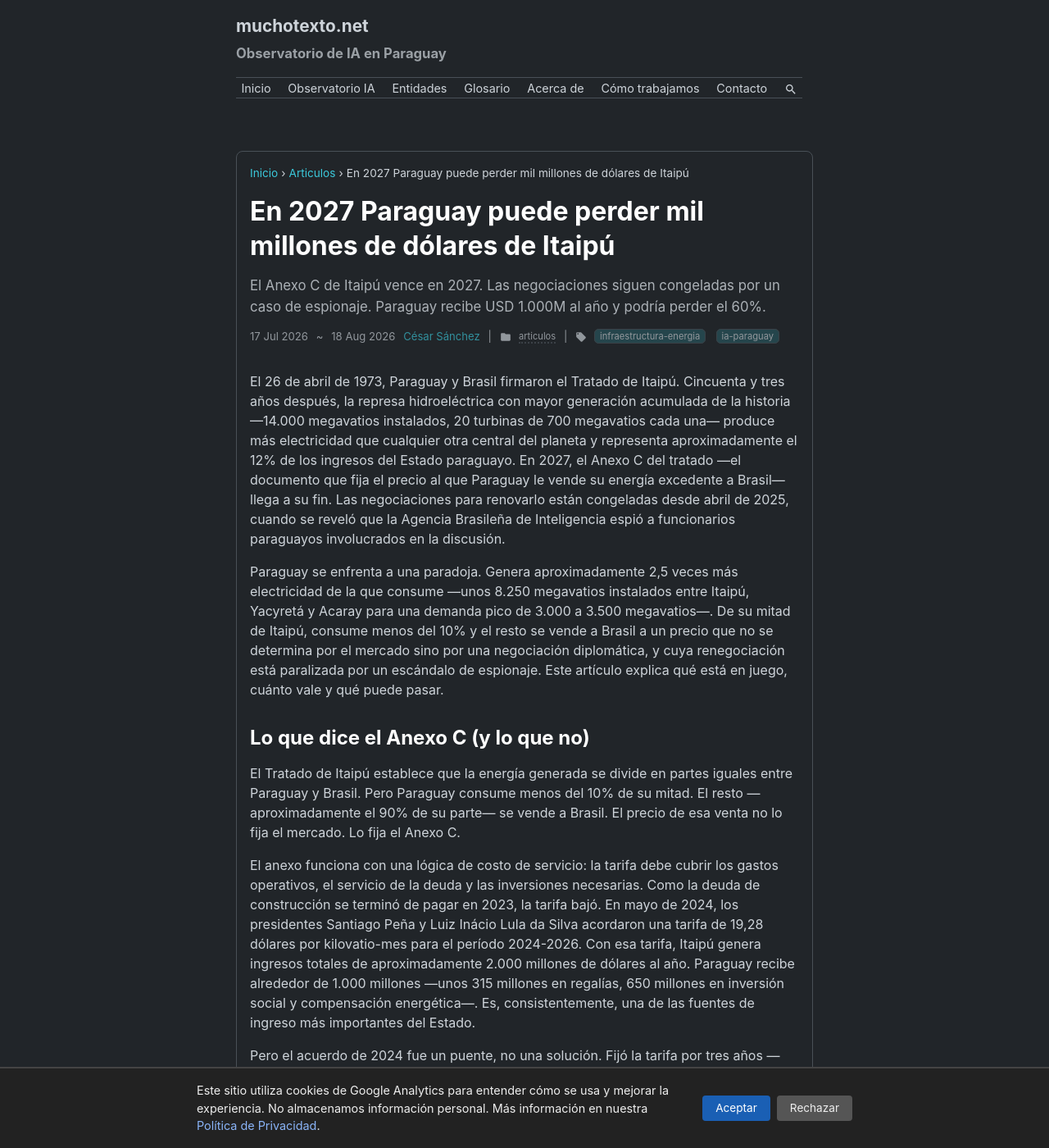
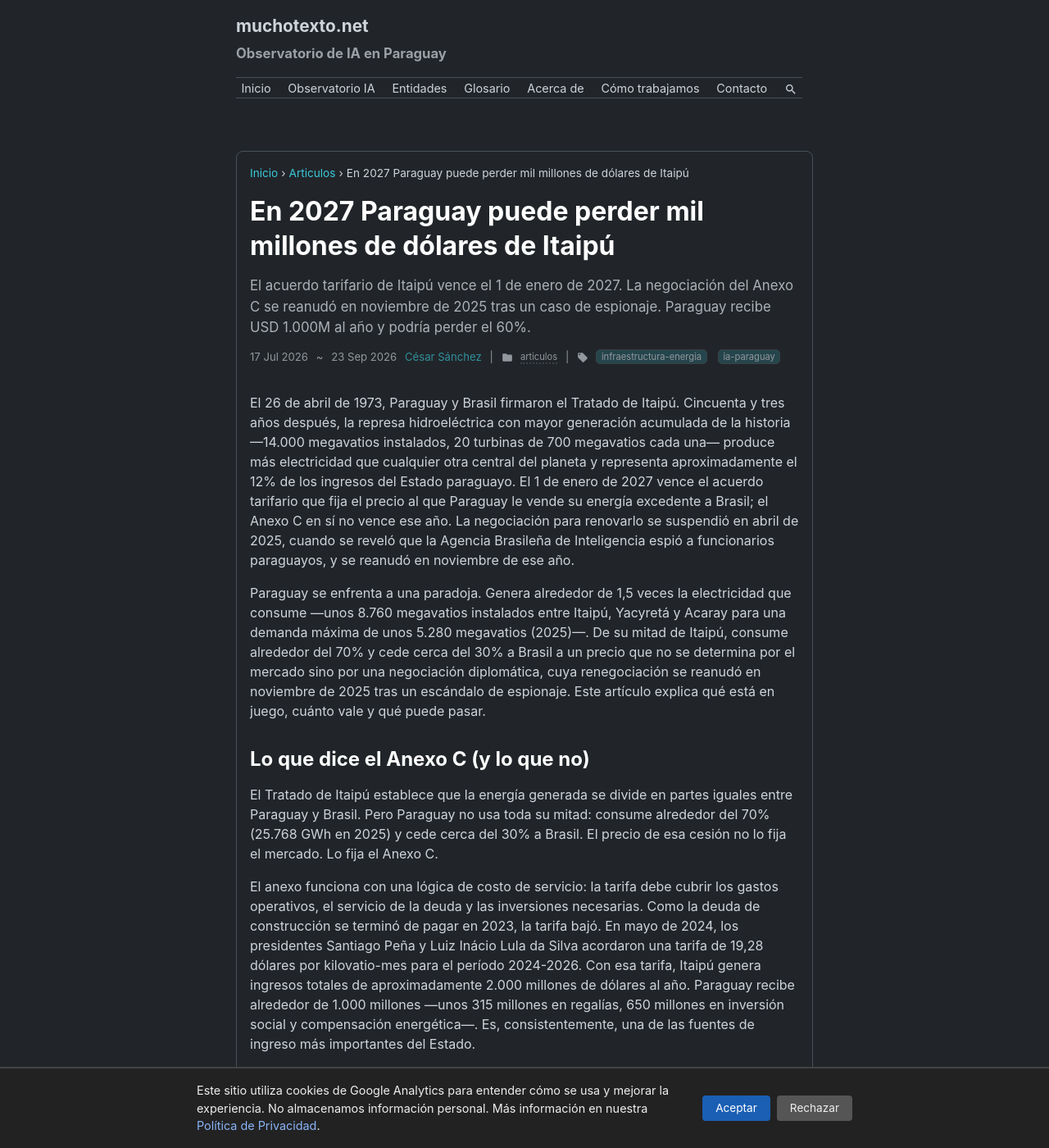
Before and after one commit to miravosqueinteresante/muchotexto.net, a Jekyll site: the page built from _posts/2026-07-17-itaipu-2027-energia-paraguay.md, in a window 1280 px wide and 1400 px high. Shown: the whole window at 82% size. Built offline with Jekyll 4.4.1, drawn with Linux system fonts in a browser that asks for light colours; some of the changed text lies outside the part shown.

Commit message:
Mantenimiento Regla 5: re-auditoría de los 5 artículos más antiguos
5 agentes de fact-check independientes re-auditaron #1-#5 (último chequeo
27-jul). Los artículos de may-jul estaban calibrados sobre datos 2024-2025 y
contradecían el canon vigente (AGENTS.md). Correcciones aplicadas:

- #4 Itaipú 2027 (8 FALSE): Anexo C vs acuerdo tarifario (1-ene-2027),
  'congeladas abr-2025' -> reanudadas nov-2025, '<10% de su mitad' -> ~70%,
  pérdidas 31% -> 20%, crecimiento 5-8% -> 12,5-21%, 8.250/3.000-3.500 MW ->
  8.760/5.280, 2,5x -> ~1,5x, hidrógeno.
- #5 Hidrógeno: Anexo C, subestación Yguazú 200 MW (no '100% de la mitad'),
  agua se deriva (no 'pasa por turbinas'), 1 GW -> 1.800M Nm3, tarifa
  técnica 44 vs costo medio 28, Fertiglobe 2024.
- #3 Criptominería: 500/700 MW -> 943,8/~850, HIVE 400 MW ASIC + GPU aparte,
  8x -> >2x, sequía 2019-2022/35,6%, cita TEDIC, Villarrica Penguin, 79 g.
- #2 Yguazú: 31% -> 20%, <16%/25 TWh -> 2/3 / 15-16 TWh, PIB 44.700M,
  HIVE 400 MW, MoU no vinculante.
- #1 Apertura: 3.000 -> 1.500M, 9.000 -> 11.000M, 4 -> 5 figuras,
  Muiden -> Cademot, URSEA/ADME, Thiel Forbes 400.

§16 actualizado (1-5 -> 23-sep). Backlog §15: propagar a #6, #7, #9, #16, #26.

```diff
--- a/_posts/2026-07-17-itaipu-2027-energia-paraguay.md
+++ b/_posts/2026-07-17-itaipu-2027-energia-paraguay.md
@@ -2,35 +2,35 @@
 layout: post
 title: "En 2027 Paraguay puede perder mil millones de dólares de Itaipú"
 date: 2026-07-17
-last_modified_at: 2026-08-18
+last_modified_at: 2026-09-23
 categories: articulos
 tags: infraestructura-energia ia-paraguay
-description: "El Anexo C de Itaipú vence en 2027. Las negociaciones siguen congeladas por un caso de espionaje. Paraguay recibe USD 1.000M al año y podría perder el 60%."
+description: "El acuerdo tarifario de Itaipú vence el 1 de enero de 2027. La negociación del Anexo C se reanudó en noviembre de 2025 tras un caso de espionaje. Paraguay recibe USD 1.000M al año y podría perder el 60%."
 ---
 
-El 26 de abril de 1973, Paraguay y Brasil firmaron el Tratado de Itaipú. Cincuenta y tres años después, la represa hidroeléctrica con mayor generación acumulada de la historia —14.000 megavatios instalados, 20 turbinas de 700 megavatios cada una— produce más electricidad que cualquier otra central del planeta y representa aproximadamente el 12% de los ingresos del Estado paraguayo. En 2027, el Anexo C del tratado —el documento que fija el precio al que Paraguay le vende su energía excedente a Brasil— llega a su fin. Las negociaciones para renovarlo están congeladas desde abril de 2025, cuando se reveló que la Agencia Brasileña de Inteligencia espió a funcionarios paraguayos involucrados en la discusión.
+El 26 de abril de 1973, Paraguay y Brasil firmaron el Tratado de Itaipú. Cincuenta y tres años después, la represa hidroeléctrica con mayor generación acumulada de la historia —14.000 megavatios instalados, 20 turbinas de 700 megavatios cada una— produce más electricidad que cualquier otra central del planeta y representa aproximadamente el 12% de los ingresos del Estado paraguayo. El 1 de enero de 2027 vence el acuerdo tarifario que fija el precio al que Paraguay le vende su energía excedente a Brasil; el Anexo C en sí no vence ese año. La negociación para renovarlo se suspendió en abril de 2025, cuando se reveló que la Agencia Brasileña de Inteligencia espió a funcionarios paraguayos, y se reanudó en noviembre de ese año.
 
-Paraguay se enfrenta a una paradoja. Genera aproximadamente 2,5 veces más electricidad de la que consume —unos 8.250 megavatios instalados entre Itaipú, Yacyretá y Acaray para una demanda pico de 3.000 a 3.500 megavatios—. De su mitad de Itaipú, consume menos del 10% y el resto se vende a Brasil a un precio que no se determina por el mercado sino por una negociación diplomática, y cuya renegociación está paralizada por un escándalo de espionaje. Este artículo explica qué está en juego, cuánto vale y qué puede pasar.
+Paraguay se enfrenta a una paradoja. Genera alrededor de 1,5 veces la electricidad que consume —unos 8.760 megavatios instalados entre Itaipú, Yacyretá y Acaray para una demanda máxima de unos 5.280 megavatios (2025)—. De su mitad de Itaipú, consume alrededor del 70% y cede cerca del 30% a Brasil a un precio que no se determina por el mercado sino por una negociación diplomática, cuya renegociación se reanudó en noviembre de 2025 tras un escándalo de espionaje. Este artículo explica qué está en juego, cuánto vale y qué puede pasar.
 
 ## Lo que dice el Anexo C (y lo que no)
 
-El Tratado de Itaipú establece que la energía generada se divide en partes iguales entre Paraguay y Brasil. Pero Paraguay consume menos del 10% de su mitad. El resto —aproximadamente el 90% de su parte— se vende a Brasil. El precio de esa venta no lo fija el mercado. Lo fija el Anexo C.
+El Tratado de Itaipú establece que la energía generada se divide en partes iguales entre Paraguay y Brasil. Pero Paraguay no usa toda su mitad: consume alrededor del 70% (25.768 GWh en 2025) y cede cerca del 30% a Brasil. El precio de esa cesión no lo fija el mercado. Lo fija el Anexo C.
 
 El anexo funciona con una lógica de costo de servicio: la tarifa debe cubrir los gastos operativos, el servicio de la deuda y las inversiones necesarias. Como la deuda de construcción se terminó de pagar en 2023, la tarifa bajó. En mayo de 2024, los presidentes Santiago Peña y Luiz Inácio Lula da Silva acordaron una tarifa de 19,28 dólares por kilovatio-mes para el período 2024-2026. Con esa tarifa, Itaipú genera ingresos totales de aproximadamente 2.000 millones de dólares al año. Paraguay recibe alrededor de 1.000 millones —unos 315 millones en regalías, 650 millones en inversión social y compensación energética—. Es, consistentemente, una de las fuentes de ingreso más importantes del Estado.
 
-Pero el acuerdo de 2024 fue un puente, no una solución. Fijó la tarifa por tres años —2024, 2025 y 2026— y estableció que a partir del 1 de enero de 2027 Paraguay podría contratar la energía según sus propias necesidades, en lugar de recibir un bloque fijo. También le dio a Paraguay el derecho de vender su excedente en el mercado libre brasileño, rompiendo el monopolio que Eletrobras primero y ENBPar después mantuvieron durante décadas. Son avances reales. Pero no resuelven el problema de fondo: qué tarifa va a regir cuando el Anexo C expire.
+Pero el acuerdo de 2024 fue un puente, no una solución. Fijó la tarifa por tres años —2024, 2025 y 2026— y estableció que a partir del 1 de enero de 2027 Paraguay podría contratar la energía según sus propias necesidades, en lugar de recibir un bloque fijo. También le dio a Paraguay el derecho de vender su excedente en el mercado libre brasileño, rompiendo el monopolio que Eletrobras primero y ENBPar después mantuvieron durante décadas. Son avances reales. Pero no resuelven el problema de fondo: qué tarifa va a regir cuando venza el acuerdo actual.
 
-Si no hay acuerdo, la tarifa no desaparece —cae al costo de producción. Los expertos estiman que eso significaría una reducción de aproximadamente el 60% respecto al nivel actual. Para Paraguay, que depende de esos ingresos para financiar programas sociales, infraestructura y gasto corriente, es un agujero fiscal de aproximadamente 600 millones de dólares al año. Para Brasil, cuyo director de Itaipú ha declarado públicamente su preferencia por pagar solo el costo de producción, es un ahorro.
+Si no hay acuerdo, la tarifa no desaparece —cae al costo de producción. Los expertos estiman que eso significaría una reducción de aproximadamente el 60% respecto al nivel actual. Para Paraguay, que depende de esos ingresos para financiar programas sociales, infraestructura y gasto corriente, es un agujero fiscal de aproximadamente 600 millones de dólares al año. Para Brasil, cuya posición —según los expertos citados por la prensa paraguaya— es reducir el presupuesto al mínimo, es un ahorro.
 
 ## La paradoja paraguaya: energía de sobra y red que no alcanza
 
 Paraguay tiene un problema anterior a la negociación con Brasil. No puede usar la energía que ya tiene.
 
-La Administración Nacional de Electricidad opera una red de transmisión que no fue diseñada para transportar los 7.000 megavatios que le corresponden a Paraguay de Itaipú. La capacidad de transmisión de la ANDE es limitada —el país cuenta con 835 kilómetros de líneas de 500 kV, concentradas entre Itaipú y el área metropolitana de Asunción, sin un anillo que recorra todo el territorio—, un problema que analizamos en detalle en [el diagnóstico de la red eléctrica paraguaya]({% post_url 2026-07-08-red-electrica-paraguay-ia %}). Las pérdidas de distribución alcanzan el 31% —casi un tercio de la electricidad se pierde antes de llegar al consumidor—. La subestación Emboscada, un proyecto de 140 millones de dólares financiado en parte por el BID, está en construcción pero no va a resolver el problema por sí sola.
+La Administración Nacional de Electricidad opera una red de transmisión que no fue diseñada para transportar los 7.000 megavatios que le corresponden a Paraguay de Itaipú. La capacidad de transmisión de la ANDE es limitada —el país cuenta con 835 kilómetros de líneas de 500 kV, concentradas entre Itaipú y el área metropolitana de Asunción, sin un anillo que recorra todo el territorio—, un problema que analizamos en detalle en [el diagnóstico de la red eléctrica paraguaya]({% post_url 2026-07-08-red-electrica-paraguay-ia %}). Las pérdidas de distribución alcanzaron el 20% en 2025 (26,5% contando las pérdidas totales del sistema). La subestación Emboscada, un proyecto de 140 millones de dólares financiado en parte por el BID, sigue en etapa de licitación y no va a resolver el problema por sí sola.
 
 Esto significa que incluso si Paraguay obtuviera las mejores condiciones posibles en la renegociación —más energía para uso propio, libertad total de venta a terceros—, no tendría cómo transportarla. La energía está en Itaipú, en la frontera con Brasil, a 300 kilómetros de Asunción. La línea de transmisión que debería llevarla a los centros de consumo no existe.
 
-La demanda eléctrica paraguaya crece a un ritmo de entre el 5% y el 8% anual, impulsada por la expansión de la criptominería, [que ya convirtió a Paraguay en el cuarto mayor minero de bitcoin del mundo]({% post_url 2026-07-07-criptomineria-paraguay-energia-barata %}), los centros de datos y el crecimiento económico general. Si ese ritmo se mantiene, Paraguay podría necesitar toda su energía de Itaipú para consumo doméstico en menos de quince años. En ese escenario, la pregunta deja de ser "¿cuánto nos paga Brasil?" y pasa a ser "¿tenemos suficiente para nosotros?".
+La demanda eléctrica paraguaya crece a un ritmo de entre el 12,5% y el 21% anual, impulsada por la expansión de la criptominería, [que ya convirtió a Paraguay en el cuarto mayor minero de bitcoin del mundo]({% post_url 2026-07-07-criptomineria-paraguay-energia-barata %}), los centros de datos y el crecimiento económico general. Si ese ritmo se mantiene, Paraguay podría necesitar toda su energía de Itaipú para consumo doméstico en menos de quince años. En ese escenario, la pregunta deja de ser "¿cuánto nos paga Brasil?" y pasa a ser "¿tenemos suficiente para nosotros?".
 
 ## Lo que pasó en 2009 (y por qué importa ahora)
 
@@ -38,27 +38,27 @@ En 2009, el presidente Fernando Lugo y su par brasileño Lula da Silva firmaron
 
 El Congreso brasileño tardó dos años en ratificar el acuerdo. La línea de transmisión nunca se construyó. Pero el precedente quedó establecido: Paraguay puede negociar mejores condiciones cuando existe voluntad política de ambos lados y presión interna suficiente.
 
-La diferencia entre 2009 y 2026 es que hoy Paraguay tiene más cartas. La demanda eléctrica brasileña es más alta. La presión internacional por energías limpias es mayor. Y Paraguay ya no es el país que en 2009 era descrito como un exportador pasivo: tiene centros de datos, proyectos de inteligencia artificial y una incipiente industria que necesita energía barata para existir. Pero también tiene una vulnerabilidad nueva: las negociaciones están congeladas por un escándalo diplomático que ningún país quiere repetir.
+La diferencia entre 2009 y 2026 es que hoy Paraguay tiene más cartas. La demanda eléctrica brasileña es más alta. La presión internacional por energías limpias es mayor. Y Paraguay ya no es el país que en 2009 era descrito como un exportador pasivo: tiene centros de datos, proyectos de inteligencia artificial y una incipiente industria que necesita energía barata para existir. Pero también tiene una vulnerabilidad nueva: la negociación se reabrió en noviembre de 2025, aunque sigue sin un nuevo acuerdo.
 
 ## Los tres escenarios
 
-Hay tres desenlaces posibles para el Anexo C de Itaipú.
+Hay tres desenlaces posibles para la próxima etapa de Itaipú.
 
 El primero es un acuerdo negociado. Paraguay aceptaría una tarifa menor a la actual —en el rango de 12 a 15 dólares por kilovatio-mes, según estimaciones de expertos citados por la prensa paraguaya— a cambio de mantener los programas de inversión social, garantizar el suministro para su propio consumo y conservar la libertad de vender excedentes en el mercado brasileño. Sería un ingreso menor al actual, pero predecible y sostenible. Este es el escenario más probable si se reanudan las negociaciones.
 
 El segundo es la ausencia de acuerdo. La tarifa cae automáticamente al costo de producción. Paraguay pierde aproximadamente 600 millones de dólares al año. Los programas sociales que financia Itaipú —que representan una porción significativa del gasto en salud, educación e infraestructura— se quedan sin una fuente estable de financiamiento. ANDE, que ya opera con un déficit crónico por sus tarifas políticas, enfrenta un agujero adicional.
 
-El tercero es el que casi nadie menciona pero que el crecimiento de la demanda vuelve cada vez más plausible: Paraguay deja de ser un exportador neto de energía. Si la demanda sigue creciendo al 8% anual y la red de transmisión se expande, en algún momento de la próxima década Paraguay va a necesitar toda su energía de Itaipú. En ese escenario, la negociación con Brasil cambia de naturaleza: Paraguay ya no discute cuánto le pagan, sino cuánta energía puede retener.
+El tercero es el que casi nadie menciona pero que el crecimiento de la demanda vuelve cada vez más plausible: Paraguay deja de ser un exportador neto de energía. Si la demanda sigue creciendo a dos dígitos y la red de transmisión se expande, en algún momento de la próxima década Paraguay va a necesitar toda su energía de Itaipú. En ese escenario, la negociación con Brasil cambia de naturaleza: Paraguay ya no discute cuánto le pagan, sino cuánta energía puede retener.
 
 ## Lo que Paraguay debería hacer antes de 2027
 
-Con las negociaciones congeladas y el reloj corriendo, Paraguay tiene tres prioridades que no dependen de lo que haga Brasil.
+Con la negociación reabierta pero sin acuerdo y el reloj corriendo, Paraguay tiene tres prioridades que no dependen de lo que haga Brasil.
 
 La primera es inversión en transmisión. El proyecto de la subestación Emboscada por 140 millones de dólares es un paso, pero se necesitan varios más. Sin líneas de 500 kilovoltios que conecten Itaipú con los centros de consumo, cualquier cantidad de energía que Paraguay obtenga en la negociación va a ser inútil. Es como tener una cuenta bancaria millonaria sin una tarjeta para sacar la plata.
 
-La segunda es diversificar los ingresos que hoy dependen de Itaipú. Si el Anexo C colapsa y los ingresos caen un 60%, el Estado paraguayo necesita tener fuentes alternativas de financiamiento para los programas sociales que Itaipú sostiene. Eso implica una reforma tributaria que lleva décadas postergada.
+La segunda es diversificar los ingresos que hoy dependen de Itaipú. Si no hay acuerdo y los ingresos caen un 60%, el Estado paraguayo necesita tener fuentes alternativas de financiamiento para los programas sociales que Itaipú sostiene. Eso implica una reforma tributaria que lleva décadas postergada.
 
-La tercera es prepararse para el escenario de escasez. Si la demanda sigue creciendo, Paraguay va a necesitar más energía, no menos. Yacyretá —3.100 megavatios compartidos con Argentina— tiene su propio proceso de revisión. La energía solar y eólica son insignificantes en la matriz actual. El hidrógeno verde sigue siendo una promesa sin un solo proyecto concreto. La abundancia energética de Paraguay no es eterna: es una ventana que se está cerrando.
+La tercera es prepararse para el escenario de escasez. Si la demanda sigue creciendo, Paraguay va a necesitar más energía, no menos. Yacyretá —3.100 megavatios compartidos con Argentina— tiene su propio proceso de revisión. La energía solar y eólica son insignificantes en la matriz actual. El hidrógeno verde tiene solo una unidad experimental (PTI-PY) y un proyecto con decisión de inversión (Atome, USD 665 M) trabado por la tarifa eléctrica; ninguno en operación comercial. La abundancia energética de Paraguay no es eterna: es una ventana que se está cerrando.
 
 En 1973, cuando Paraguay y Brasil firmaron el Tratado de Itaipú, Paraguay era una dictadura militar gobernada por Alfredo Stroessner. En 2009, cuando Lugo y Lula negociaron la primera gran revisión, Paraguay era una democracia joven que recién aprendía a usar su energía como herramienta diplomática. En 2026, tiene centros de datos de inteligencia artificial, una alianza tecnológica con Taiwán y una demanda interna que crece más rápido que su capacidad de transmisión. El país que negocie el próximo Anexo C no es el mismo que firmó el anterior.
 
@@ -87,7 +87,7 @@ Leé el análisis completo sobre infraestructura y energía en la [guía de inte
       "name": "¿Qué es el Anexo C de Itaipú?",
       "acceptedAnswer": {
         "@type": "Answer",
-        "text": "Es el anexo financiero del Tratado de Itaipú que establece el precio al que Paraguay vende su energía excedente a Brasil. Funciona con una lógica de costo de servicio: la tarifa cubre gastos operativos, deuda e inversiones. La tarifa actual es USD 19,28 por kilovatio-mes (2024-2026). El anexo vence y las negociaciones están congeladas desde abril de 2025 por un caso de espionaje brasileño."
+        "text": "Es el anexo financiero del Tratado de Itaipú que establece el precio al que Paraguay vende su energía excedente a Brasil. Funciona con una lógica de costo de servicio: la tarifa cubre gastos operativos, deuda e inversiones. La tarifa actual es USD 19,28 por kilovatio-mes (2024-2026). El acuerdo tarifario vence el 1 de enero de 2027; la negociación del Anexo C se reanudó en noviembre de 2025 tras un caso de espionaje brasileño."
       }
     },
     {
@@ -103,7 +103,7 @@ Leé el análisis completo sobre infraestructura y energía en la [guía de inte
       "name": "¿Por qué Paraguay no usa más energía de Itaipú para consumo propio?",
       "acceptedAnswer": {
         "@type": "Answer",
-        "text": "Porque la red de transmisión de ANDE no tiene capacidad para transportarla. La red de 500 kV del país, con 835 kilómetros concentrados entre Itaipú y el área metropolitana, debe expandirse para llevar energía a todo el territorio. Paraguay tiene derecho a 7.000 MW de Itaipú pero la infraestructura de transmisión es insuficiente. Las pérdidas de distribución alcanzan el 31%. Faltan líneas de 500 kilovoltios que conecten la represa —ubicada en la frontera con Brasil, a 300 km de Asunción— con los centros de consumo."
+        "text": "Porque la red de transmisión de ANDE no tiene capacidad para transportarla. La red de 500 kV del país, con 835 kilómetros concentrados entre Itaipú y el área metropolitana, debe expandirse para llevar energía a todo el territorio. Paraguay tiene derecho a 7.000 MW de Itaipú pero la infraestructura de transmisión es insuficiente. Las pérdidas de distribución bajaron al 20% en 2025. Faltan líneas de 500 kilovoltios que conecten la represa —ubicada en la frontera con Brasil, a 300 km de Asunción— con los centros de consumo."
       }
     }
   ]
```
Also changed, not shown: _posts/2026-05-27-apertura-sector-electrico-privado-paraguay.md (+11 -11 lines), _posts/2026-06-23-yguazu-digital-paraguay-hub-ia-mas-grande-del-mundo.md (+9 -9 lines), _posts/2026-07-07-criptomineria-paraguay-energia-barata.md (+14 -14 lines), _posts/2026-07-27-hidrogeno-verde-paraguay.md (+8 -8 lines).
